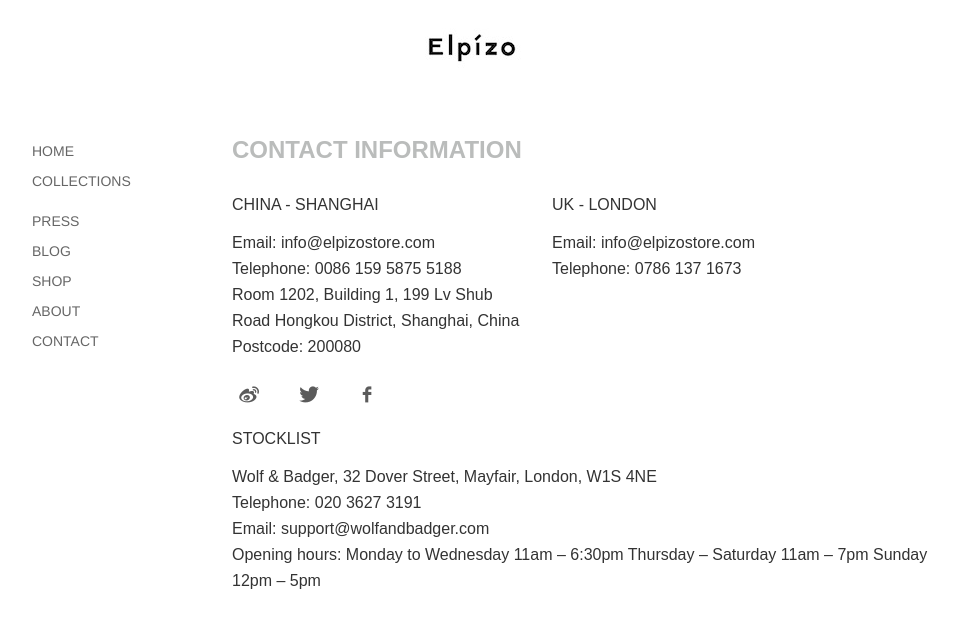
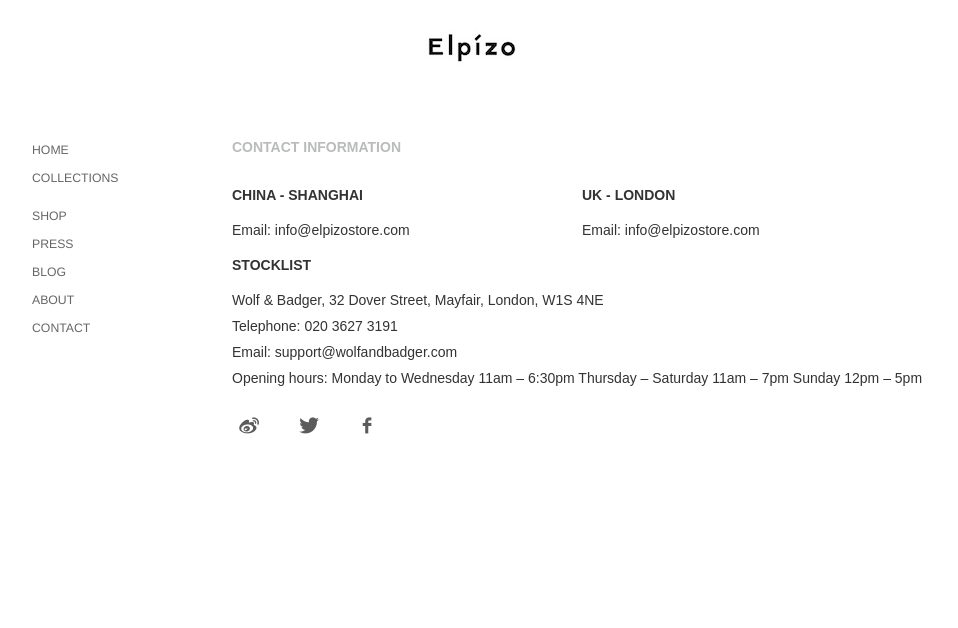
Before and after one commit to jazdelu/elpizostore, a Django app: page /contact/ in a window 1280 px wide. Shown: the top 628 px of the page, without its empty margins (168-1126 px from the left). Run offline with Django 3.2, Linux system fonts and the light colour scheme; data that the repository does not hold is empty; some libraries are stand-ins or nearby versions.

Commit message:
2.0 beta

```diff
--- a/static/css/style.css
+++ b/static/css/style.css
@@ -1,12 +1,12 @@
 /*General properties*/
 body{
-	background-color:#fff;
 	margin:auto;
 	/*margin-left: 0px;
 	margin-top: 0px;
 	margin-right: 0px;
 	margin-bottom: 0px;*/
 	font-family:Arial, "Helvetica Neue", Helvetica, sans-serif;
+	font-size: 100%;
 }
 
 H1{
@@ -23,11 +23,17 @@
 
 }
 h3{
-	font:normal 1em Arial;
+	font:bold .875em Arial;
 	color:#333;
 }
+h4{
+	font-style: bold;
+	font-size:.875em;
+	color:#babcbb;
+	text-align: left;
+}
 p{
-	font-size: 16px;
+	font-size: 14px;
 	font-family:Georgia, Arial, Helvetica;
 	font-weight: normal;
 	color: #333333;
@@ -38,7 +44,7 @@
 span{
 	display: block;
 	line-height: 26px;
-	font-size: 16px;
+	font-size: .875em;
 	font-family: Trebuchet,sans-serif;
 	font-weight: normal;
 	color:#333
@@ -48,7 +54,7 @@
 	margin: 10px 0px;
 }
 a{
-	font-size :14px;
+	font-size :0.875em;
 	font-family: "Helvetica Neue", Arial,"Yahei";
 	text-decoration: none;
 }
@@ -73,21 +79,22 @@
 .top{
 	margin: auto;
 	text-align: center;
-	padding-top:150px;
+	padding-top:160px;
+	background: transparent;
 }
 .logo{
 	width: 720px;
-	height:200px;
 	margin:auto;
-	padding:80px 80px;
+	padding:120px 100px;
 	text-align: center;
-	border: 5px solid #fff;
+	border: 3px solid #fff;
+	background: transparent;
 }
+
 .nav{
 	list-style: none;
 	margin:auto;
-	width: 840px;
-	display: block;
+	width: 75%;
 	text-align: center;
 }
 
@@ -115,8 +122,8 @@
 	padding:20px;
 }
 .topInner a{
-	width:126px;
 	margin: auto;
+	display: block;
 }
 .left{
 	position: relative;
--- a/templates/about.html
+++ b/templates/about.html
@@ -2,7 +2,7 @@
 {% block title %}About Elpizo{% endblock %}
 
 {% block right %}
-		<h1>ABOUT ELPIZO<h1>
+		<h4>ABOUT ELPIZO<h4>
 		<p>
 Established in 2013, Elpizo is a high-end fashion brand based in London and China, focusing on design, quality and value. Elpizo produces a fabulous collection of garments, bringing unparalleled fashion experience to clientele.<br/>
 Infusing modern design with classics, Elpizo carries with it a spirit of elegance and grace. On design, the fusion of complementary elements – from soft and delicate, through to edgy styles – highlight the diverse beauty of women, matching crafts- manship with excellent fabric selection, silhouettes and colours.<br/>
--- a/templates/base.html
+++ b/templates/base.html
@@ -23,9 +23,9 @@
 					{% endfor %}
 				</ul>
 			</li>
+			<li><a href="https://www.wolfandbadger.com/shop/designers/elpizo/">SHOP</a></li>
 			<li><a href="#">PRESS</a></li>
 			<li><a href="/blog/">BLOG</a></li>
-			<li><a href="https://www.wolfandbadger.com/shop/designers/elpizo/">SHOP</a></li>
 			<li><a href="/about/">ABOUT</a></li>
 			<li><a href="/contact/">CONTACT</a></li>
 		</ul>
--- a/templates/contact.html
+++ b/templates/contact.html
@@ -4,29 +4,24 @@
 <link rel="stylesheet" href="/static/css/fontello.css">
 {% endblock %}
 {% block right %}
-		<h1>CONTACT INFORMATION</h1>
-		<div style="width:300px;float:left;">
+		<h4>CONTACT INFORMATION</h4>
+		<div style="height:70px;">
+		<div style="width:350px;float:left;">
 		<h3>
 		CHINA - SHANGHAI
 		</h3>
-<span>Email: info@elpizostore.com <br/>Telephone: 0086 159 5875 5188<br/>
-Room 1202, Building 1, 199 Lv Shub Road Hongkou District, Shanghai, China <br/>Postcode: 200080<br/>
+<span>Email: info@elpizostore.com <br/>
 		</span>
 		</div>
-		<div style="width:300px;float:left;margin-left:20px;">
+		<div style="width:350px;float:left;">
 		<h3>
 		UK - LONDON
 		</h3>
-<span>Email: info@elpizostore.com <br/>Telephone: 0786 137 1673
+<span>Email: info@elpizostore.com <br/>
 		</span>
 		</div>
-		<div class="social">
-		<a style="background-color:#ES1400;" href="http://weibo.com/MonsieurG1124" class="icon-social-weibo" target="_blank"></a>
-		<a style="background-color:#ES1400;" href="http://instagram.com/monsieurg__
-" class="icon-social-twitter" target="_blank"></a>
-		<a style="background-color:#ES1400;" href="https://www.facebook.com/pages/Monsieur-G/572605696119802" class="icon-social-facebook" target="_blank"></a>
 		</div>
-			<div class="width:400px;float:left;position:relative;">
+			<div class="width:400px;margin-top:26px;">
 		<h3>STOCKLIST</h3>
 <span>
 Wolf & Badger, 32 Dover Street, Mayfair, London, W1S 4NE <br/>
@@ -35,5 +30,12 @@
 Opening hours: Monday to Wednesday 11am – 6:30pm Thursday – Saturday 11am – 7pm Sunday 12pm – 5pm</span>
 		</div>
 
+		<div class="social">
+		<a style="background-color:#ES1400;" href="http://www.weibo.com/2676025753/profile?rightmod=1&wvr=5&mod=personinfo" class="icon-social-weibo" target="_blank"></a>
+		<a style="background-color:#ES1400;" href=" https://twitter.com/ElpizoFashion" class="icon-social-twitter" target="_blank"></a>
+		<a style="background-color:#ES1400;" href="https://www.facebook.com/pages/elpizo/357144480996552?fref=ts" class="icon-social-facebook" target="_blank"></a>
+		</div>
+
+
 
 {% endblock %}
```
Also changed, not shown: templates/collection.html (+1 -8 lines), templates/index.html (+7 -5 lines), static/images/background.jpg, static/images/logo.png.
